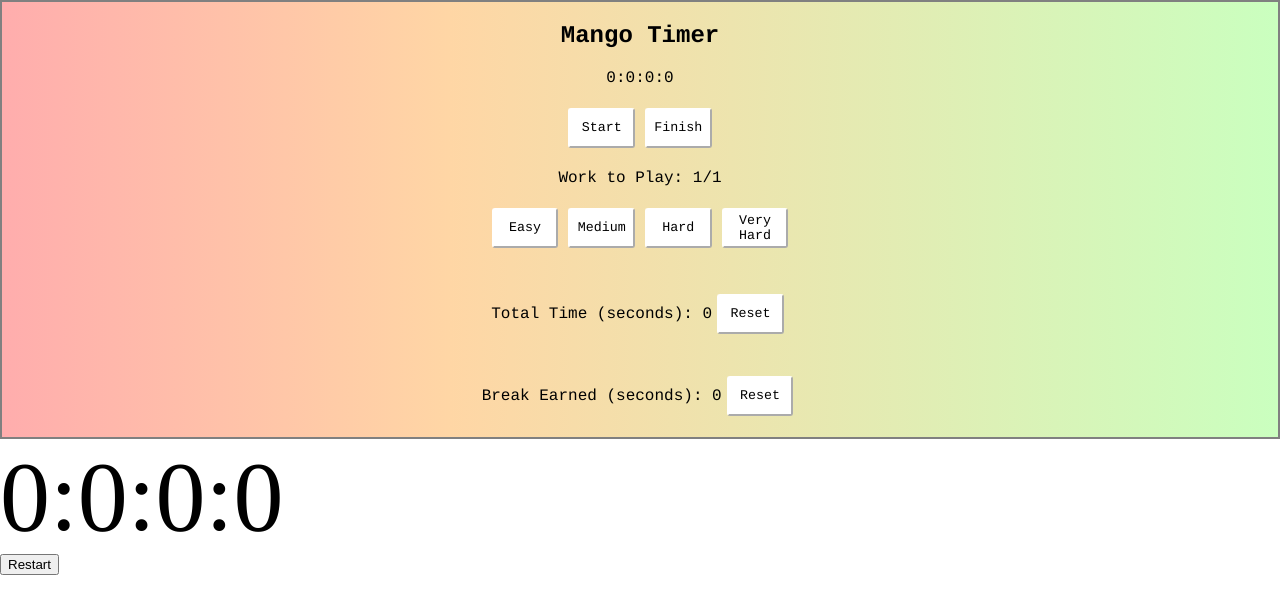
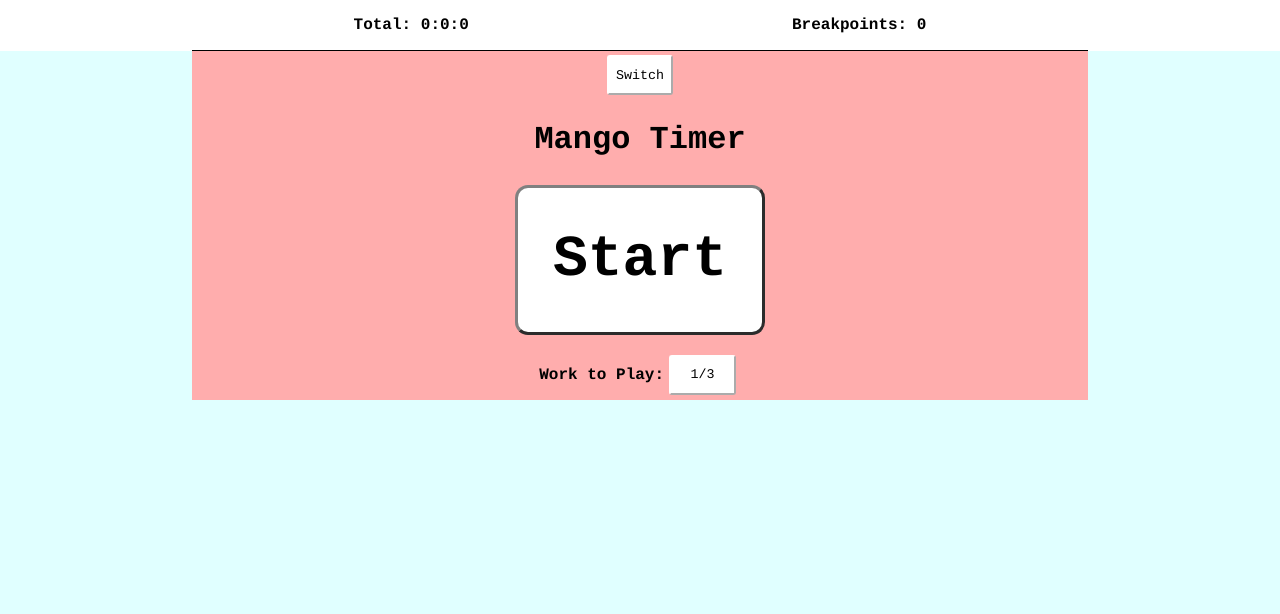
Before and after one commit to Mandlebra/pompom-productivity-app, a React (Vite) app: page / in a window 1280 px wide. Shown: the top 614 px of the page. Built offline with nearby package versions, Linux system fonts and the light colour scheme.

Commit message:
functionality idk

```diff
--- a/index.css
+++ b/index.css
@@ -1,8 +1,18 @@
 
 body{
-    display: grid;
+    /* display: grid; */
     /* place-items: center; */
-    margin: auto;
+    /* margin: auto; */
+    display: flex;
+  flex-direction: column;
+    margin: 0;
+    width : 100%;
+    background: lightcyan;
+
+    text-align: center;
+    font-family: Courier;
+    font-weight: bold;
+    height: 100%;
     /* flex-shrink: 0; */
     /* justify-content: center; */
     /* align-items: center; */
@@ -10,10 +20,12 @@ body{
 }
 
 .light {
-    color: red;
-    background-color: white;
+
+    /* color: red; */
+    /* background-color: white; */
 }
 .dark {
-    color: lightgreen;
-    background-color: gray;
+    display: none;
+    /* color: lightgreen; */
+    /* background-color: gray; */
 }
--- a/src/App.jsx
+++ b/src/App.jsx
@@ -1,11 +1,22 @@
-import { Stopwatch, ModBox, ModButton, ModButtonControl } from './appStyles.jsx';
+// add 'choose difficulty' above ModBox
+// hide switch button, look at pomodoro for influence?
+// hide stop button on breaktimer side
+  // make it a button that says "spend x breakpoints!"
+  // that turns into the timer when clicked and vice versa
+//get body to extend to bottom of screen
+//should be a box around difficulty & timer, same size
+  // for both
+//bring total down inside stopwatch box smaller text
+
+import {WorkToPlay, Naviga, Navigado, Stopwatch, ModBox, ModButton, ModButton0, ModButtonControl } from './appStyles.jsx';
 
 import React, { useState, useCallback, useEffect } from 'react';
 import { useStopwatch, useTimer } from 'react-timer-hook';
 
 
 
-function MyStopwatch({breakearned, setBreakEarned}) {
+function MyStopwatch({ breakearned, setBreakEarned, style, setStyle, timerVis, setTimerVis, mytime, setMyTime, difficultyToggle, setDifficultyToggle }) {
+
   const {
     totalSeconds,
     seconds,
@@ -18,8 +29,7 @@ function MyStopwatch({breakearned, setBreakEarned}) {
     reset,
   } = useStopwatch({ autoStart: false });
 
-  const [mytime, setMyTime] = useState(0);
-  const [mod, setModifier] = useState(1);
+  const [mod, setModifier] = useState(3);
 
   const handleReset = useCallback(() => {
     setBreakEarned(breakearned + (totalSeconds / mod));
@@ -27,13 +37,16 @@ function MyStopwatch({breakearned, setBreakEarned}) {
     reset(0, false);
   }, [isRunning, reset, mytime, totalSeconds, breakearned]);
 
+  const changeStyle = () => {
+    if (style !== "light") setStyle("light");
+    else setStyle("dark");
+    setTimerVis(1);
+  };
 
   const handleStartPause = useCallback(() => {
     if (isRunning) {
-      // setMyTime(mytime + totalSeconds);
-      pause();
+      handleReset();
     } else {
-      // setMyTime(mytime - totalSeconds);
       start();
     }
   }, [isRunning, start, pause]);
@@ -41,6 +54,7 @@ function MyStopwatch({breakearned, setBreakEarned}) {
   //for mod button background color
 
   const handleMod = useCallback((x) => {
+    setDifficultyToggle(1);
     setModifier(x);
 
 
@@ -48,33 +62,41 @@ function MyStopwatch({breakearned, setBreakEarned}) {
 
 
   return (
-    <Stopwatch>
-      <article>
-        <h1>Mango Timer</h1>
+    <Stopwatch className={style}>
+      <ModButton className={style} onClick={changeStyle}>
+        Switch
+      </ModButton>
+      <h1 className={style}>
+        Mango Timer
+      </h1>
+      <article className={difficultyToggle == 1 ? 'light' : 'dark'}>
         {/* <p>Current Session</p> */}
-        <p>
-          {days}:{hours}:{minutes}:{seconds}
-        </p>
+        {/* <p className={style}>
+          {hours}:{minutes}:{seconds}
+        </p> */}
         {/* <p>{isRunning ? 'Running' : 'Not running'}</p> */}
-        <ModButtonControl onClick={handleStartPause}>{isRunning ? 'Pause' : 'Start'}</ModButtonControl>
-        <ModButtonControl onClick={((totalSeconds > 0) || (isRunning && totalSeconds == 0)) ? handleReset : () => (0)}>Finish</ModButtonControl>
+        <ModButtonControl className={style} onClick={handleStartPause}>
+          {!isRunning ? "Start" : hours + ":" + minutes + ":" + seconds }
+        {/* {hours}:{minutes}:{seconds} */}
+        </ModButtonControl>
+        {/* <ModButtonControl className={style} onClick={((totalSeconds > 0) || (isRunning && totalSeconds == 0)) ? handleReset : () => (0)}>
+          Finish
+        </ModButtonControl> */}
+      </article>
 
 
-      </article>
-      <p>Work to Play: 1/{mod}</p>
-      <ModBox>
-        <ModButton onClick={((totalSeconds > 0) || (isRunning && totalSeconds == 0)) ? () => (0) : () => handleMod(1)}>Easy</ModButton>
-        <ModButton onClick={((totalSeconds > 0) || (isRunning && totalSeconds == 0)) ? () => (0) : () => handleMod(2)}>Medium</ModButton>
-        <ModButton onClick={((totalSeconds > 0) || (isRunning && totalSeconds == 0)) ? () => (0) : () => handleMod(3)}>Hard</ModButton>
-        <ModButton onClick={((totalSeconds > 0) || (isRunning && totalSeconds == 0)) ? () => (0) : () => handleMod(4)}>Very Hard</ModButton>
+      <ModBox className={style}>
+        <ModButton0 className={difficultyToggle == 0 ? 'light' : 'dark'} onClick={((totalSeconds > 0) || (isRunning && totalSeconds == 0)) ? () => (0) : () => handleMod(1)}>Very Easy</ModButton0>
+        <ModButton0 className={difficultyToggle == 0 ? 'light' : 'dark'} onClick={((totalSeconds > 0) || (isRunning && totalSeconds == 0)) ? () => (0) : () => handleMod(2)}>Easy</ModButton0>
+        <ModButton0 className={difficultyToggle == 0 ? 'light' : 'dark'} onClick={((totalSeconds > 0) || (isRunning && totalSeconds == 0)) ? () => (0) : () => handleMod(3)}>Medium</ModButton0>
+        <ModButton0 className={difficultyToggle == 0 ? 'light' : 'dark'} onClick={((totalSeconds > 0) || (isRunning && totalSeconds == 0)) ? () => (0) : () => handleMod(4)}>Hard</ModButton0>
       </ModBox>
-      <p>
-        Total Time (seconds): {mytime}
-        <ModButton onClick={() => setMyTime(0)}>Reset</ModButton>
-      </p>
-      <p>
-        Break Earned (seconds): {parseInt(breakearned)}<ModButton onClick={() => setBreakEarned(0)}>Reset</ModButton>
-      </p>
+
+      <WorkToPlay>
+      <p className={style}>Work to Play: </p>
+      <ModButton onClick={!isRunning? () => setDifficultyToggle(0): ()=>(0)}>1/{mod}</ModButton>
+      </WorkToPlay>
+
 
     </Stopwatch>
 
@@ -84,7 +106,7 @@ function MyStopwatch({breakearned, setBreakEarned}) {
 
 
 
-function MyTimer({ expiryTimestamp, breakearned, setBreakEarned }) {
+function MyTimer({ expiryTimestamp, breakearned, setBreakEarned, style, setStyle, timerVis, setTimerVis, mytime, setMyTime }) {
   const {
     totalSeconds,
     seconds,
@@ -96,43 +118,127 @@ function MyTimer({ expiryTimestamp, breakearned, setBreakEarned }) {
     pause,
     resume,
     restart,
-  } = useTimer({ expiryTimestamp, onExpire: () => console.warn('onExpire called') });
+  } = useTimer({ autoStart: false, expiryTimestamp, onExpire: () => { alert('Timer Expired'); setBreakEarned(0); setTimerStyle("dark"); setTimerVis(1) } });
+
+
+  const [timerStyle, setTimerStyle] = useState("dark");
+  const [timerTextStyle, setTimerTextStyle] = useState("dark");
 
   const handleReset = useCallback(() => {
-        const time = new Date();
-        time.setSeconds(time.getSeconds() + breakearned);
-        restart(time);
-  }, [totalSeconds]);
+    const time = new Date();
+    time.setSeconds(time.getSeconds() + breakearned);
+    restart(time);
+    changeTimerStyle();
+    setTimerVis(0);
+  }, [breakearned, isRunning, totalSeconds, start, pause]);
+
+  const changeStyle = () => {
+    if (style !== "light") setStyle("light");
+    else setStyle("dark");
+    setTimerStyle("dark");
+    setTimerVis(0);
+  };
+  const changeTimerStyle = () => {
+    setTimerStyle("light");
+  };
+  const handleStartPause = useCallback(() => {
+    if (isRunning) {
+      setTimerStyle("dark");
+      pause();
+      setBreakEarned(totalSeconds);
+      setTimerVis(1);
+    } else {
+      handleReset();
+    }
+  }, [isRunning, start, pause, totalSeconds, breakearned]);
 
   return (
     // <div style={{ textAlign: 'center' }}>
-      // <h1>react-timer-hook </h1>
-      // <p>Timer Demo</p>
-      <>
-      <div style={{ fontSize: '100px' }}>
-        <span>{days}</span>:<span>{hours}</span>:<span>{minutes}</span>:<span>{seconds}</span>
-      </div>
-      {/* <p>{isRunning ? 'Running' : 'Not running'}</p>
-      <button onClick={start}>Start</button>
-      <button onClick={pause}>Pause</button>
-      <button onClick={resume}>Resume</button> */}
-      <button onClick={handleReset}>Restart</button>
-      </>
+    // <h1>react-timer-hook </h1>
+    // <p>Timer Demo</p>
+
+    <Stopwatch className={style == "light" ? "dark" : "light"}>
+      <ModButton className={style == "light" ? "dark" : "light"} onClick={changeStyle}>Switch </ModButton>
+      <h1 className={style == "light" ? "dark" : "light"}>Break Timer</h1>
+      <article>
+
+        <p className={timerVis == 0 ? "dark" : "light"}>{Math.floor(breakearned)} breakpoints earned!</p>
+        <p className={timerStyle}>{hours}:{minutes}:{seconds}</p>
+        {/* <p>{isRunning ? 'Running' : 'Not running'}</p> */}
+        {/* <button onClick={start}>Start</button> */}
+        {/* <button onClick={pause}>Pause</button> */}
+        {/* <ModBox className={style == "light" ? "dark" : "light"}> */}
+        {/* <ModButton className={style == "light" ? "dark" : "light"} onClick={resume}>Resume</ModButton> */}
+        <ModButton className={style == "light" ? "dark" : "light"} onClick={handleStartPause}>
+          {isRunning ? 'Stop' : 'Spend'}</ModButton>
+        {/* </ModBox> */}
+      </article>
+    </Stopwatch>
     // </div>
   );
 }
 
+function MyNav({ mytime, style, setMyTime, breakearned, setBreakEarned }) {
+
+  return (
+    <>
+      <Naviga>
+        <Navigado>
+          <p>
+            Total: {Math.floor(mytime / 3600)}:{Math.floor((mytime % 3600) / 60)}:{Math.floor(mytime % 60)}
+            {/* <ModButton className={style} onClick={() => setMyTime(0)}>Reset</ModButton> */}
+          </p>
+          <p>
+            Breakpoints: {parseInt(breakearned)}{/*<ModButton className={style} onClick={() => setBreakEarned(0)}>Reset</ModButton> */}
+          </p>
+        </Navigado>
+      </Naviga>
+    </>
+  );
+}
 
 export default function App() {
 
+
   const [breakearned, setBreakEarned] = useState(0);
+  const [style, setStyle] = useState("light");
+  const [timerVis, setTimerVis] = useState(0);
+  const [difficultyToggle, setDifficultyToggle] = useState(1);
+  const [mytime, setMyTime] = useState(0);
+
   const time = new Date();
   // time.setSeconds(time.getSeconds() + 600); // 10 minutes timer
   return (
     <>
-
-      <MyStopwatch breakearned = {breakearned} setBreakEarned = {setBreakEarned}/>
-      <MyTimer expiryTimestamp={time} breakearned = {breakearned} setBreakEarned = {setBreakEarned}/>
+      <MyNav
+        mytime={mytime}
+        setMyTime={setMyTime}
+        style={style}
+        breakearned={breakearned}
+        setBreakEarned={setBreakEarned}
+      />
+      <MyStopwatch
+        mytime={mytime}
+        setMyTime={setMyTime}
+        style={style}
+        setStyle={setStyle}
+        breakearned={breakearned}
+        setBreakEarned={setBreakEarned}
+        timerVis={timerVis}
+        setTimerVis={setTimerVis}
+        difficultyToggle={difficultyToggle}
+        setDifficultyToggle={setDifficultyToggle}
+      />
+      <MyTimer
+        mytime={mytime}
+        setMyTime={setMyTime}
+        style={style}
+        setStyle={setStyle}
+        expiryTimestamp={time}
+        breakearned={breakearned}
+        setBreakEarned={setBreakEarned}
+        timerVis={timerVis}
+        setTimerVis={setTimerVis} />
     </>
   );
 }
--- a/src/appStyles.jsx
+++ b/src/appStyles.jsx
@@ -2,49 +2,45 @@ import styled from 'styled-components';
 
 export const Stopwatch = styled.main`
 
-    text-align: center;
-    font-family: Courier  ;
     background: #FFADAD;
-    background: linear-gradient(90deg, #FFADAD, #FFD6A5 35%, #CAFFBF 100%);
+    width: 70%;
+    margin: auto;
+    padding-top: 50px;
+    /* background: linear-gradient(90deg, #FFADAD, #FFD6A5 35%, #CAFFBF 100%); */
     /*
-    Arial (sans-serif)
-Verdana (sans-serif)
-Tahoma (sans-serif)
-Trebuchet MS (sans-serif)
-Times New Roman (serif)
-Georgia (serif)
-Garamond (serif)
-Courier New (monospace)
-Brush Script MT (cursive)
-
+    color palette
     FFADAD
     FFD6A5
     FDFFB6
     CAFFBF
     */
     /* border-radius: 3px; */
-    border: 2px solid gray;
+    /* border: 2px solid gray; */
     /* margin: 5%; */
     /* padding: 10%; */
     /* min-width: 500px;*/
     /* max-width: 500px;  */
-    display: flex;
-    flex-direction: column;
+    /* display: flex; */
+    /* flex-direction: column; */
     align-items: center;
     justify-content: center;
-    /* height: 100%; */
 `;
 
 export const ModBox = styled.aside`
-/* width: 100%;
-height: 100%; */
-max-width: 500px;
+/* background-color: pink; */
+width: 35%;
+/* height: 5px;   */
+/* max-width: 500px; */
 /* justify-content: space-between; */
-    display: flex;
-    margin-bottom: 20px;
+    display: grid;
+  /* grid-template-columns: repeat(2, 1fr); */
+
+  /* grid-auto-flow: column; */
+    /* margin-bottom: 20px; */
     /* flex-direction: row; */
-    align-items: center;
-    /* justify-content: center; */
+     align-items: center;
+    justify-content: center;
+    margin: auto;
     /* max-width: 1000px; */
     /* height: 100%; */
     /* height : 100%; */
@@ -74,10 +70,69 @@ background: white;
 }
 `;
 
+export const ModButton0 = styled(ModButton)`
+    border-color: grey;
+    border-width: 3px;
+    border-radius: 13px;
+    font-weight: bold;
+    width: 200px;
+    font-size: 16px;
+    &:focus{
+        filter: brightness(100%);
+    }
+`;
+
 
 export const ModButtonControl = styled(ModButton)`
-
+/* border: none; */
+border-color: grey;
+border-width: 3px;
+border-radius: 13px;
+width: 250px;
+height: 150px;
+font-weight: bold;
+font-size: 58px;
 /* background: #FFADAD; */
 /* border-color: white;  */
 /* border-radius: 3px; */
+&:focus{
+    filter: brightness(100%);
+}
 `;
+
+export const Naviga = styled.nav`
+position: fixed;
+top: 0;
+left: 0;
+width: 100%;
+//transparent background
+    /* background: rgba(0,0,0,0); */
+background: white;
+/* border-color: white;  */
+/* border-radius: 3px; */
+`;
+
+
+export const Navigado = styled.nav`
+border-bottom: 1px solid black;
+
+align-items: center;
+display: flex;
+margin: auto;
+justify-content: space-around;
+
+height: 50px;
+width: 70%;
+
+`;
+
+export const WorkToPlay = styled.section`
+
+/* align-items: center; */
+width: 100%;
+display: flex;
+margin: auto;
+justify-content: center;
+margin-top: 10px;
+
+`;
```
